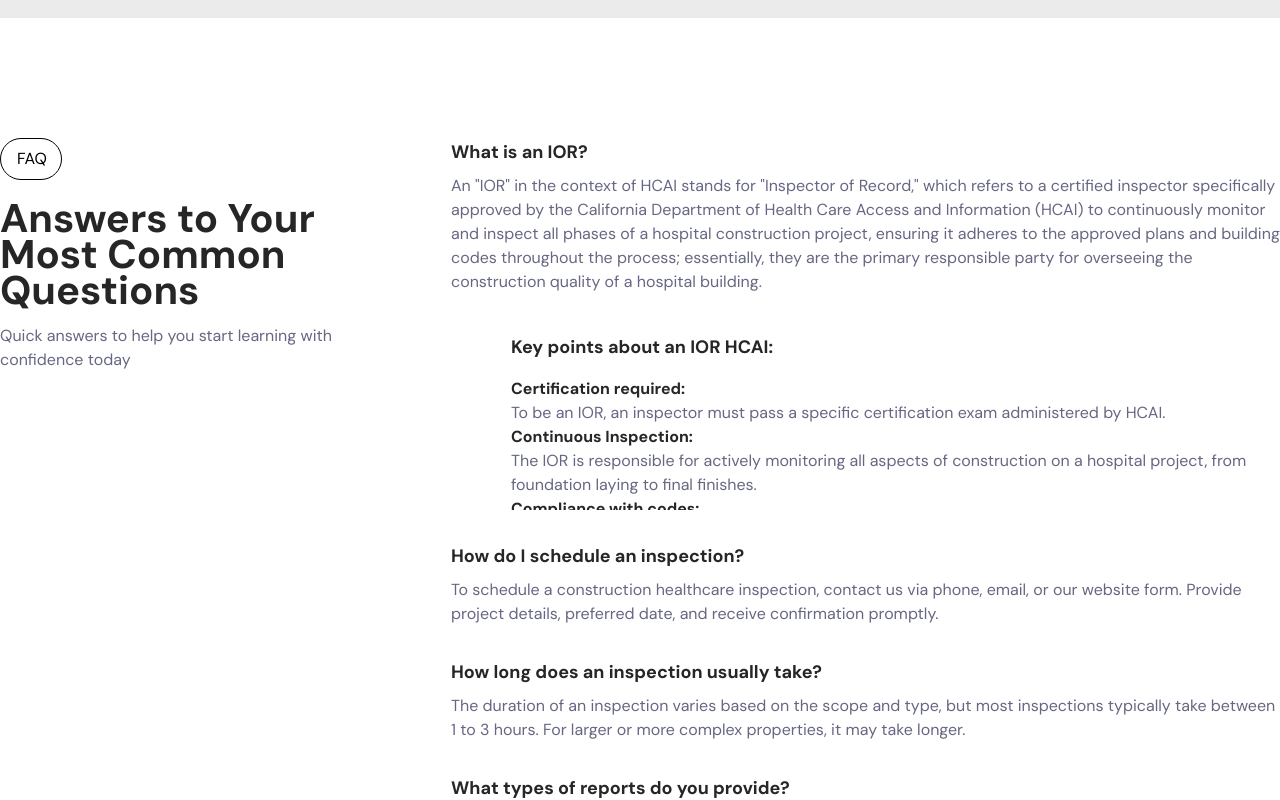
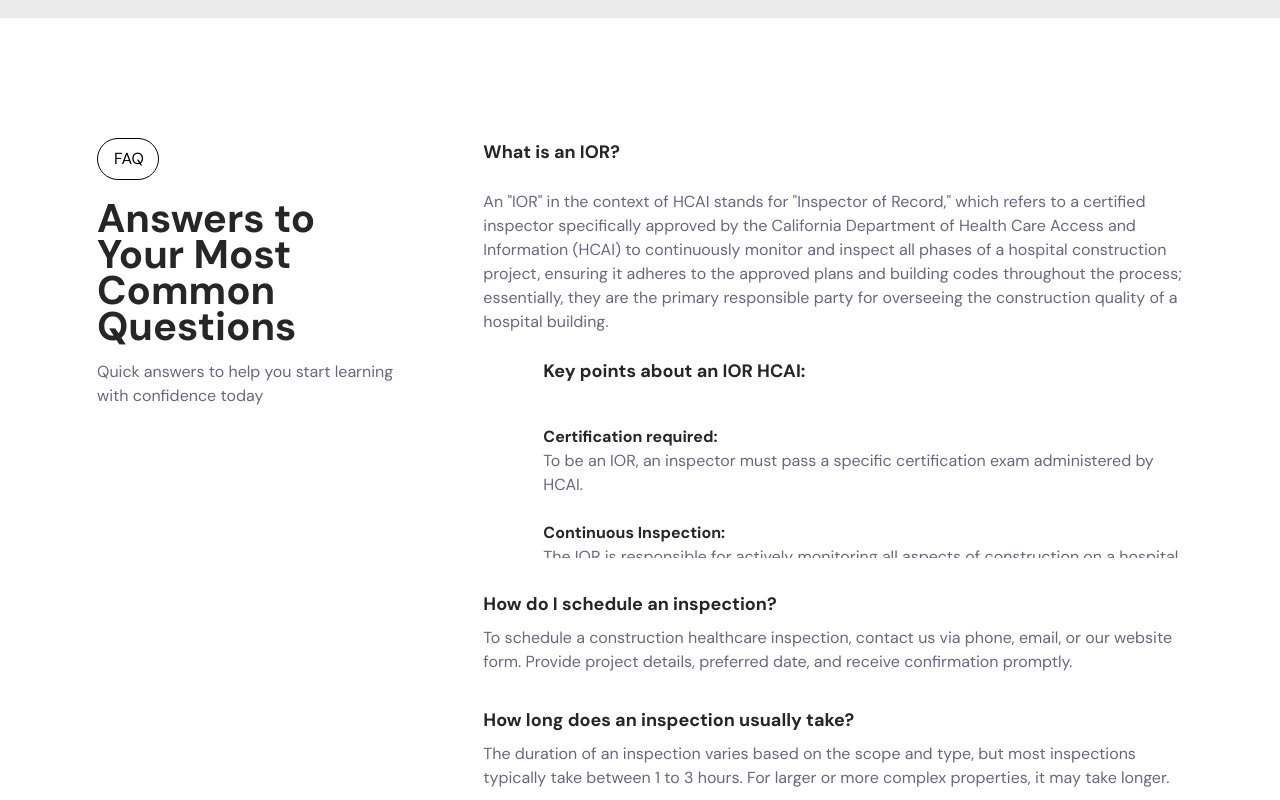
Before and after one commit to SMTech24-official/Pali_Group_Service_LLC, a React (Vite) app: page / in a window 1280 px wide. Shown: the part 5620-6420 px from the top of the page. Built offline with nearby package versions, Linux system fonts and the light colour scheme.

Commit message:
updated designe

```diff
--- a/src/components/Faq.jsx
+++ b/src/components/Faq.jsx
@@ -2,11 +2,11 @@ import React from "react";
 
 const Faq = () => {
   return (
-    <div className="max-w-[1440px] mx-auto  my-20">
+    <div className="max-w-[1440px] mx-auto px-5 sm:px-10 lg:px-[97px] my-20">
       <div className="grid grid-cols-1 lg:grid-cols-3 gap-[73px]">
         {/* Left Section */}
         <div className="lg:col-span-1">
-          <p className="text-gray-700 border border-gray-300 rounded-[32px] mb-5 py-2 px-4  w-[62px]">
+          <p className="text-gray-700 border border-gray-300 rounded-[32px] mb-5 py-2 px-4 w-[62px]">
             FAQ
           </p>
           <h2 className="text-2xl md:text-3xl lg:text-[40px] font-bold text-default leading-tight">
@@ -21,10 +21,10 @@ const Faq = () => {
         <div className="lg:col-span-2 space-y-8">
           {/* FAQ Item 1 */}
           <div>
-            <h3 className="text-lg font-bold text-default mb-2">
+            <h3 className="text-lg font-bold text-default">
               What is an IOR?
             </h3>
-            <p className="text-gray mb-4">
+            <p className="text-gray my-6">
               An "IOR" in the context of HCAI stands for "Inspector of Record,"
               which refers to a certified inspector specifically approved by the
               California Department of Health Care Access and Information (HCAI)
@@ -35,21 +35,22 @@ const Faq = () => {
               quality of a hospital building.
             </p>
 
+            {/* Scrollable Section */}
             <div className="max-h-[200px] overflow-y-auto scrollbar-thin scrollbar-thumb-gray-400 scrollbar-track-gray-200">
-              <ul className="text-gray mt-6 mb-8 ml-[60px]">
+              <ul className="text-gray space-y-6 ml-[60px]">
                 <div>
                   <h3 className="text-default text-[18px] font-bold pb-4">
                     Key points about an IOR HCAI:
                   </h3>
                 </div>
-                <li>
+                <li className="mb-6">
                   <span className="font-bold text-default">
                     Certification required:
                   </span>{" "}
                   <br /> To be an IOR, an inspector must pass a specific
                   certification exam administered by HCAI.
                 </li>
-                <li>
+                <li className="mb-6">
                   <span className="font-bold text-default">
                     Continuous Inspection:
                   </span>{" "}
@@ -57,7 +58,7 @@ const Faq = () => {
                   aspects of construction on a hospital project, from foundation
                   laying to final finishes.
                 </li>
-                <li>
+                <li className="mb-6">
                   <span className="font-bold text-default">
                     Compliance with codes:
                   </span>{" "}
@@ -65,7 +66,7 @@ const Faq = () => {
                   work complies with the California Building Standards Code and
                   OSHPD regulations.
                 </li>
-                <li>
+                <li className="mb-6">
                   <span className="font-bold text-default">
                     Reporting responsibility:
                   </span>{" "}
```
